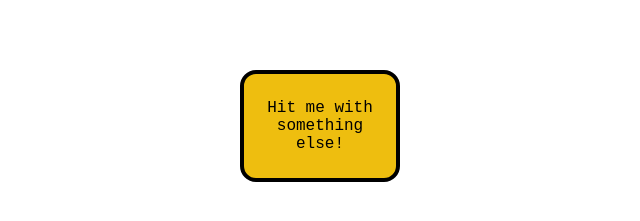
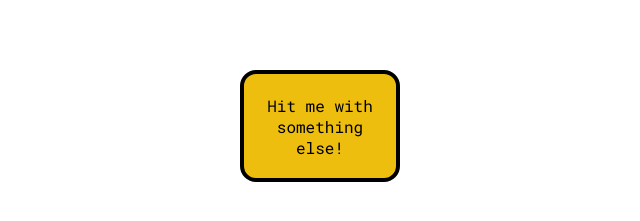
Before and after one commit to risinger7/Karaoke-suggestions, a plain HTML site: page index.html in a window 1280 px wide. Shown: the part 491-712 px from the top of the page, 320-960 px from the left. Drawn offline with Linux system fonts and the light colour scheme.

Commit message:
Update styles.css

```diff
--- a/styles.css
+++ b/styles.css
@@ -39,7 +39,7 @@ h1 {
     text-align: center;
     text-decoration: solid;
     display: inline-block;
-    font-family: 'Courier New';
+    font-family: 'Roboto Mono', monospace;
     font-size: 1rem;
     border-radius: 1rem;
     width: 10rem;
```
